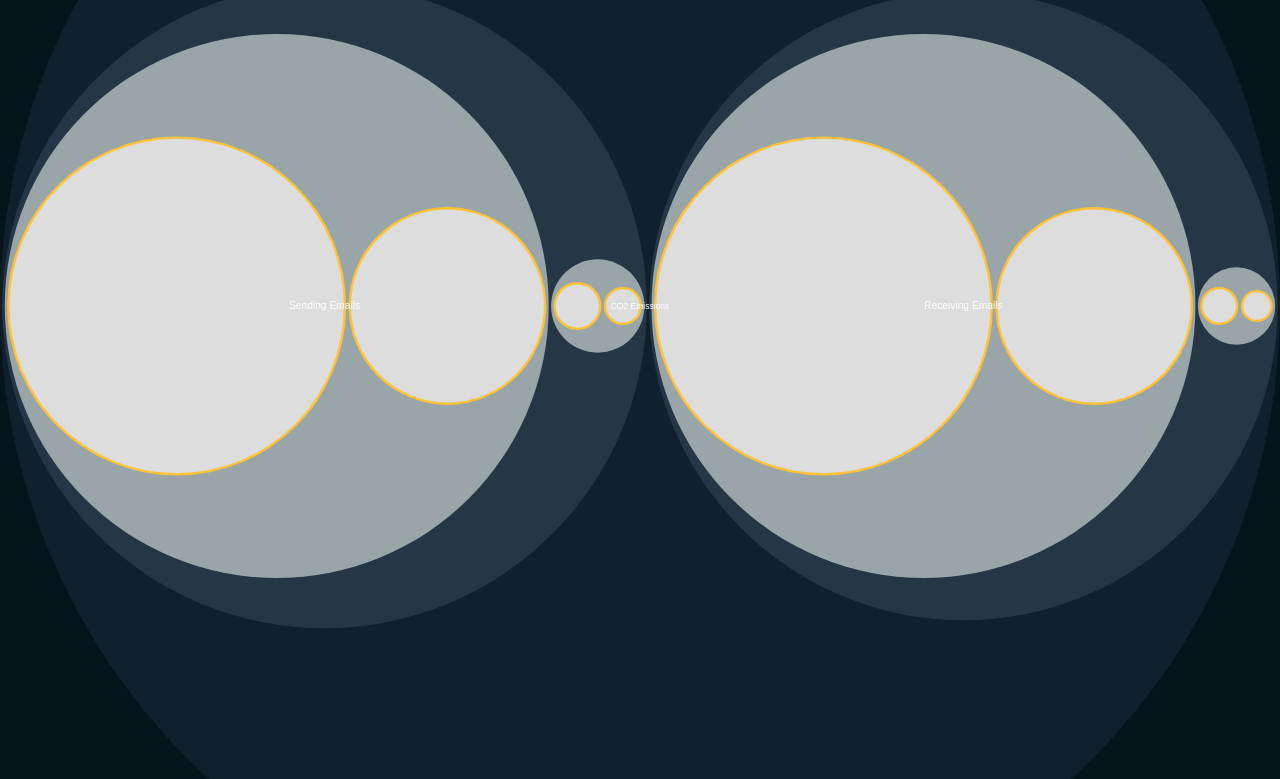
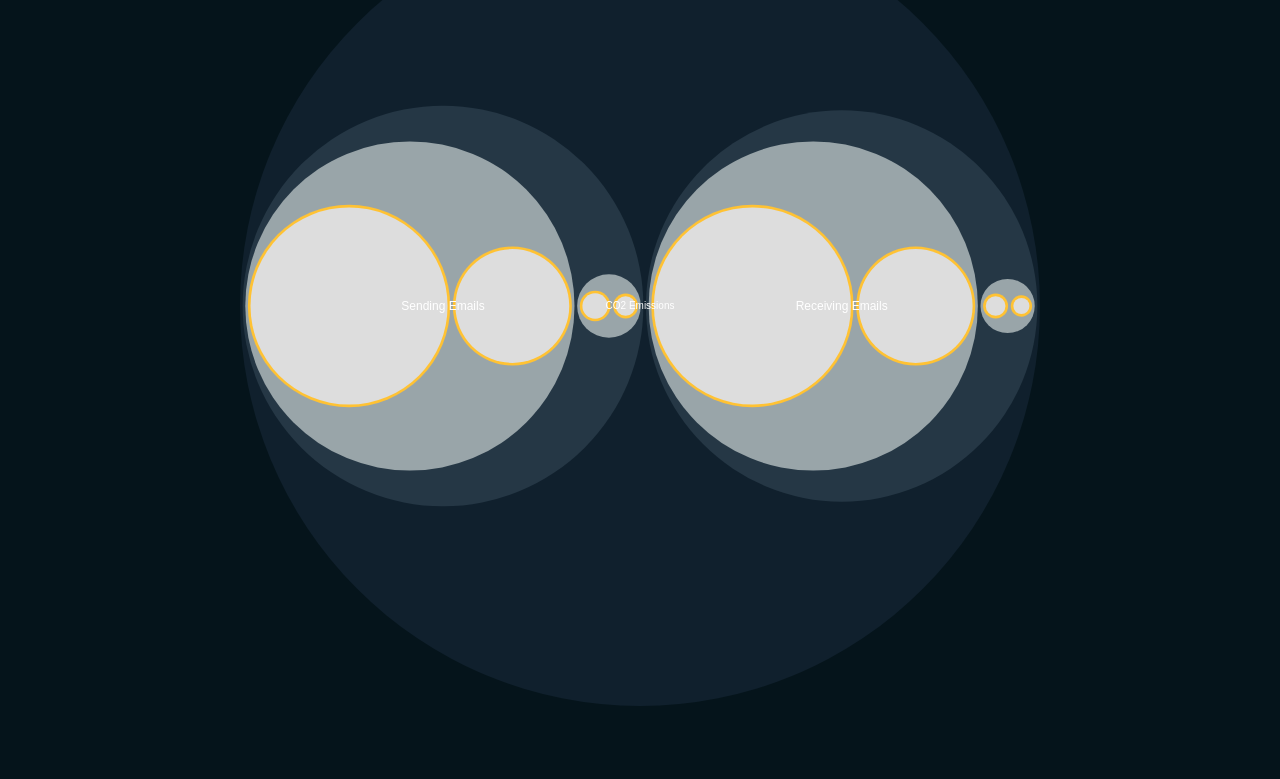
Before and after one commit to aryaagohad/CarbonPayload, a plain HTML site: page Final Code: Carbon Payload/index.html in a window 1280 px wide. Shown: the part 94-873 px from the top of the page. After the commit the page ends 800 px from the top, so only its background shows below. Drawn offline with nearby package versions, Linux system fonts and the light colour scheme.

Commit message:
fix: svg size and text size relation, 'based on transform'
previous sketch had the graph being blown entirely out of proportion

```diff
--- a/Final Code: Carbon Payload/index.html
+++ b/Final Code: Carbon Payload/index.html
@@ -29,7 +29,7 @@
     </style>
 </head>
 <body>
-    <svg width="1500" height="1500"></svg> <!-- Increased SVG size -->
+    <svg width="800" height="800"></svg> <!-- Keep the SVG size fixed -->
     <div class="title">
         <h1>The Invisible CCs of an Email</h1>
     </div>
@@ -78,8 +78,8 @@
             ]
         };
 
-        const width = 1500; // Increased width
-        const height = 1500; // Increased height
+        const width = 800; // Keep the original width
+        const height = 800; // Keep the original height
 
         const svg = d3.select("svg")
             .attr("viewBox", `0 0 ${width} ${height}`)
```
